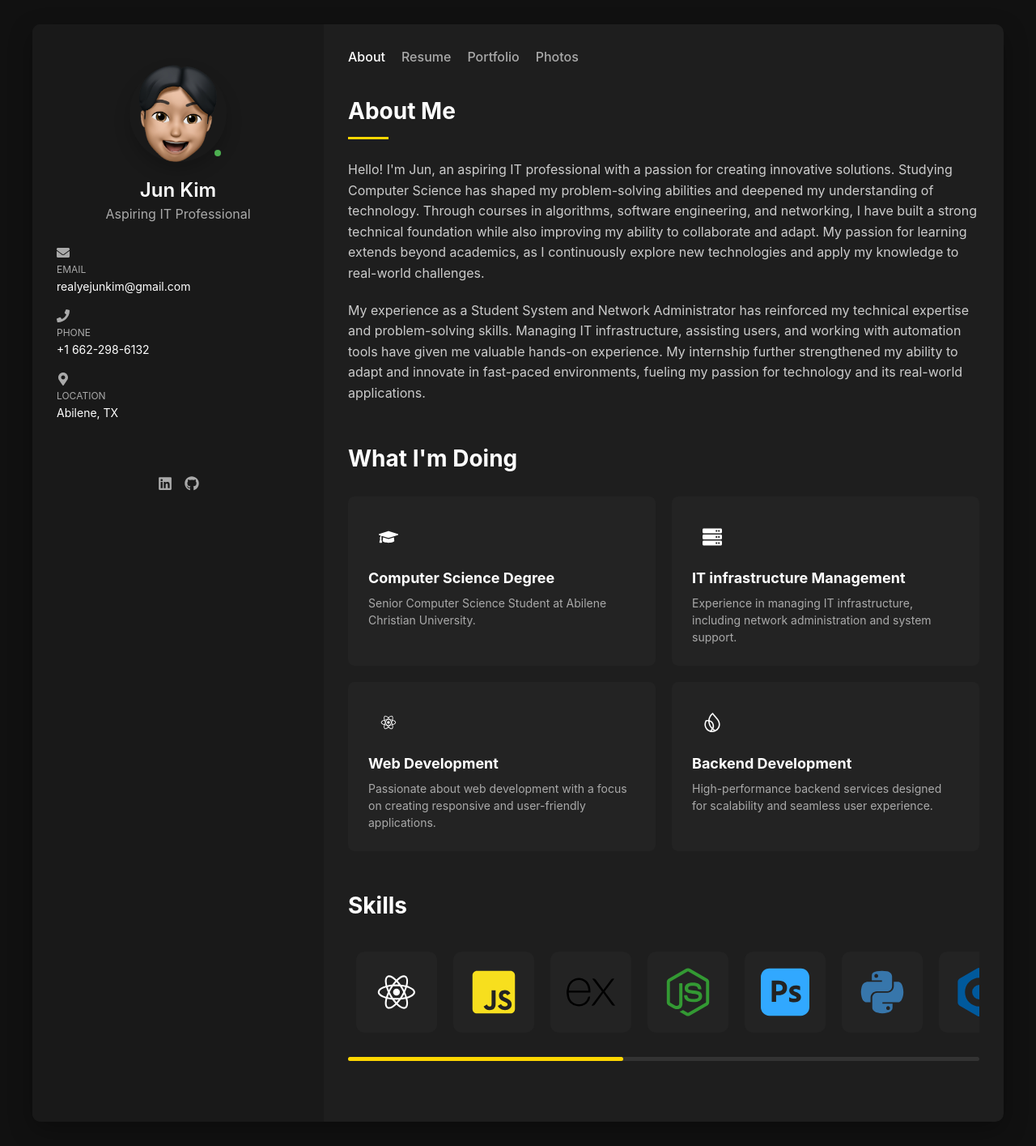
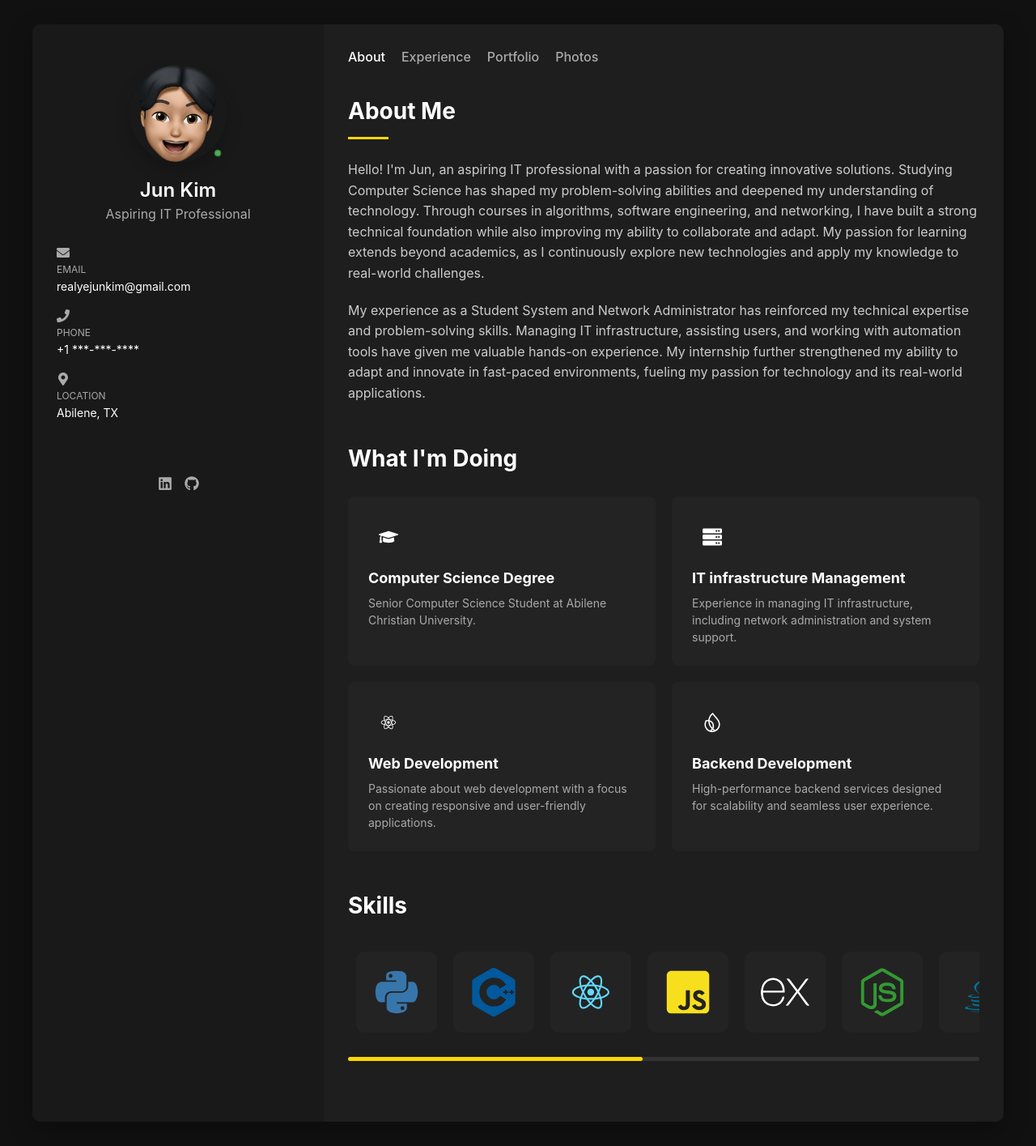
Before and after one commit to yjk01/portfolio25, a React (Create React App) app: page / in a window 1280 px wide. Shown: the whole page at 81% size. Built offline with nearby package versions, Linux system fonts and the light colour scheme.

Commit message:
edited experience

```diff
--- a/src/App.css
+++ b/src/App.css
@@ -119,8 +119,8 @@ body {
   opacity: 1;
 }
 
+/* Enhanced online indicator with pulsing effect */
 .online-indicator {
-  /* Adjust position to match the new structure */
   position: absolute;
   bottom: 5px;
   right: 5px;
@@ -130,6 +130,25 @@ body {
   border-radius: 50%;
   border: 2px solid #191919;
   z-index: 2;
+  animation: pulse 2s infinite;
+  box-shadow: 0 0 0 rgba(76, 175, 80, 0.4);
+}
+
+@keyframes pulse {
+  0% {
+    transform: scale(0.95);
+    box-shadow: 0 0 0 0 rgba(76, 175, 80, 0.7);
+  }
+
+  70% {
+    transform: scale(1);
+    box-shadow: 0 0 0 10px rgba(76, 175, 80, 0);
+  }
+
+  100% {
+    transform: scale(0.95);
+    box-shadow: 0 0 0 0 rgba(76, 175, 80, 0);
+  }
 }
 
 .name {
--- a/src/App.js
+++ b/src/App.js
@@ -17,9 +17,8 @@ function App() {
   // State to track the active section
   const [activeSection, setActiveSection] = useState('about');
 
-  // Function to handle navigation clicks
   const handleNavClick = (e, section) => {
-    e.preventDefault(); // Prevent default anchor behavior
+    e.preventDefault();
     setActiveSection(section);
   };
 
@@ -36,7 +35,6 @@ function App() {
       <div className="portfolio-container">
         <div className="sidebar">
           <div className="profile-container">
-            {/* Replace regular avatar with 3D avatar */}
             <Avatar3D imageUrl={logo1} />
 
             <h2 className="name">Jun Kim</h2>
@@ -52,7 +50,7 @@ function App() {
               <div className="contact-item">
                 <FaPhone className="icon" />
                 <div className="contact-label">PHONE</div>
-                <div className="contact-value">+1 662-298-6132</div>
+                <div className="contact-value">+1 ***-***-****</div>
               </div>
 
               <div className="contact-item">
@@ -76,7 +74,7 @@ function App() {
                 <a href="#" onClick={(e) => handleNavClick(e, 'about')}>About</a>
               </li>
               <li className={activeSection === 'resume' ? 'active' : ''}>
-                <a href="#" onClick={(e) => handleNavClick(e, 'resume')}>Resume</a>
+                <a href="#" onClick={(e) => handleNavClick(e, 'resume')}>Experience</a>
               </li>
               <li className={activeSection === 'portfolio' ? 'active' : ''}>
                 <a href="#" onClick={(e) => handleNavClick(e, 'portfolio')}>Portfolio</a>
--- a/src/components/ResumeSection.js
+++ b/src/components/ResumeSection.js
@@ -7,7 +7,7 @@ import { SiProxmox, SiMongodb, SiJira } from 'react-icons/si';
 const ResumeSection = () => {
   return (
     <section className="resume-section">
-      <h2 className="section-title">Resume</h2>
+      <h2 className="section-title">Experience</h2>
       <div className="underline"></div>
 
       <div className="resume-container">
@@ -22,8 +22,14 @@ const ResumeSection = () => {
               <h4>Bachelor of Science in Computer Science</h4>
               <h5>Abilene Christian University</h5>
               <p className="timeline-date">May 2025 (Anticipated)</p>
-              <p>Minoring in Business Administration, GPA: 3.94</p>
-              <p>Relevant coursework: Data Structures, Algorithms, Web & Mobile App Development, Agile Software Engineering, Databases, Data Mining.</p>
+              <ul>
+                <li>GPA: 3.94</li>
+                <li>Dean's List: Fall 2020 - Present</li>
+                <li>Minor: Business Administration</li>
+                <li>Relevant Coursework: Programming 2: Data Structures, Object Oriented Programming, Design and Analysis of Algorithms,
+                Web App Development, Mobible App Development, Software Engineering: Agile Methods, Intro to DBMS, Human Computer Interaction, Data Mining,
+                Programming Languages, Intro to AI</li>
+              </ul>
             </div>
           </div>
         </div>
@@ -39,7 +45,10 @@ const ResumeSection = () => {
               <h4>Student System Administrator</h4>
               <h5>Abilene Christian University</h5>
               <p className="timeline-date">Jan 2020 - Present</p>
-              <p>Managed over 500 campus devices using JAMF & Apple School Manager. Provided technical support for 200+ faculty & staff and administered Active Directory & Google Workspace accounts.</p>
+              <ul>
+                <li>Deployed and Managed over 300+ Dell and Apple devices on campus using tools such as KACE, JAMF, and Apple School Manager.</li>
+                <li>Provided technical support for 200+ faculty & staff and administered Active Directory & Google Workspace accounts.</li>
+              </ul>
             </div>
           </div>
 
@@ -49,7 +58,10 @@ const ResumeSection = () => {
               <h4>Student Network Administrator</h4>
               <h5>Abilene Christian University</h5>
               <p className="timeline-date">July 2023 - Present</p>
-              <p>Configured network ports, resolved Layer 1 & Layer 2 issues, installed & maintained network hardware, and provided VoIP support for Zoom (Yealink) phones.</p>
+              <ul>
+                <li>Configured and activated network ports, troubleshooting Layer 1 and Layer 2 connectivity issues using network switches, cable tracing tools, and network testers.</li>
+                <li>Installed, maintained, and decommisioned network hardware, including wireless access points, structured cabling, and UPS battery backup systems.</li>
+              </ul>
             </div>
           </div>
 
@@ -59,29 +71,11 @@ const ResumeSection = () => {
               <h4>Information Technology Intern</h4>
               <h5>Kodiak Building Partners</h5>
               <p className="timeline-date">Jun 2024 - Aug 2024</p>
-              <p>Developed key functionalities & documentation for an AI chatbot, integrated Jira API for ticketing, set up Power Automate workflows, and imaged systems with SmartDeploy.</p>
-            </div>
-          </div>
-        </div>
-
-        <div className="resume-section-header">
-          <h3>Projects</h3>
-        </div>
-
-        <div className="timeline">
-          <div className="timeline-item">
-            <div className="timeline-dot"><DiJava /></div>
-            <div className="timeline-content">
-              <h4>File Compression/Archive Utility</h4>
-              <p>Developed a Java-based console application using Huffman & LZW Encoding for compression. Used Maven for build automation and Git for version control.</p>
-            </div>
-          </div>
-
-          <div className="timeline-item">
-            <div className="timeline-dot"><SiProxmox /></div>
-            <div className="timeline-content">
-              <h4>Home Lab Virtualization</h4>
-              <p>Built a home lab with Proxmox, managing VMs, Active Directory, DNS, DHCP, Samba, pfSense firewall, VLAN segmentation, and Grafana for monitoring.</p>
+              <ul>
+                <li>Developed key functionalities and comprehensive documentation for an IT support AI chatbot.</li>
+                <li>Configured Azure authentication, intergrated Jira API for ticket handling, and set up Power Automate flows to support future automation and deployment.</li>
+                <li>Imaged 40+ devices to meet company standards, maintaining consistency and system integrity by utlizing tools like SmartDeploy and Jira.</li>
+              </ul>
             </div>
           </div>
         </div>
--- a/src/components/SkillsSection.js
+++ b/src/components/SkillsSection.js
@@ -29,31 +29,6 @@ const SkillsSection = () => {
   // Skills data
   const skills = [
     {
-      icon: <DiReact className="skill-icon react" />,
-      name: "React",
-      url: "https://reactjs.org/"
-    },
-    {
-      icon: <FaJsSquare className="skill-icon javascript" style={{ color: '#F7DF1E' }} />,
-      name: "JavaScript",
-      url: "https://developer.mozilla.org/en-US/docs/Web/JavaScript"
-    },
-    {
-      icon: <SiExpress className="skill-icon express" style={{ color: '#000000' }} />,
-      name: "Express",
-      url: "https://expressjs.com/"
-    },
-    {
-      icon: <FaNodeJs className="skill-icon nodejs" style={{ color: '#339933' }} />,
-      name: "Node.js",
-      url: "https://nodejs.org/"
-    },
-    {
-      icon: <SiAdobephotoshop className="skill-icon photoshop" style={{ color: '#31A8FF' }} />,
-      name: "Photoshop",
-      url: "https://www.adobe.com/products/photoshop.html"
-    },
-    {
       icon: <FaPython className="skill-icon python" style={{ color: '#3776AB' }} />,
       name: "Python",
       url: "https://www.python.org/"
@@ -64,14 +39,29 @@ const SkillsSection = () => {
       url: "https://isocpp.org/"
     },
     {
+      icon: <DiReact className="skill-icon react" style={{color: '#61DAFB'}} />,
+      name: "React",
+      url: "https://reactjs.org/"
+    },
+    {
+      icon: <FaJsSquare className="skill-icon javascript" style={{ color: '#F7DF1E' }} />,
+      name: "JavaScript",
+      url: "https://developer.mozilla.org/en-US/docs/Web/JavaScript"
+    },
+    {
+      icon: <SiExpress className="skill-icon express" style={{ color: '#FFFFFF' }} />,
+      name: "Express",
+      url: "https://expressjs.com/"
+    },
+    {
+      icon: <FaNodeJs className="skill-icon nodejs" style={{ color: '#339933' }} />,
+      name: "Node.js",
+      url: "https://nodejs.org/"
+    },
+    {
       icon: <DiJava className="skill-icon java" style={{ color: '#007396' }} />,
       name: "Java",
       url: "https://www.java.com/"
-    },
-    {
-      icon: <TbSql className="skill-icon sql" style={{ color: '#4479A1' }} />,
-      name: "SQL",
-      url: "https://www.w3schools.com/sql/"
     },
     {
       icon: <SiPostgresql className="skill-icon postgres" style={{ color: '#336791' }} />,
@@ -102,6 +92,11 @@ const SkillsSection = () => {
       icon: <SiPostman className="skill-icon postman" style={{ color: '#FF6C37' }} />,
       name: "Postman",
       url: "https://www.postman.com/"
+    },
+    {
+      icon: <SiAdobephotoshop className="skill-icon photoshop" style={{ color: '#31A8FF' }} />,
+      name: "Photoshop",
+      url: "https://www.adobe.com/products/photoshop.html"
     }
   ];
 
```
